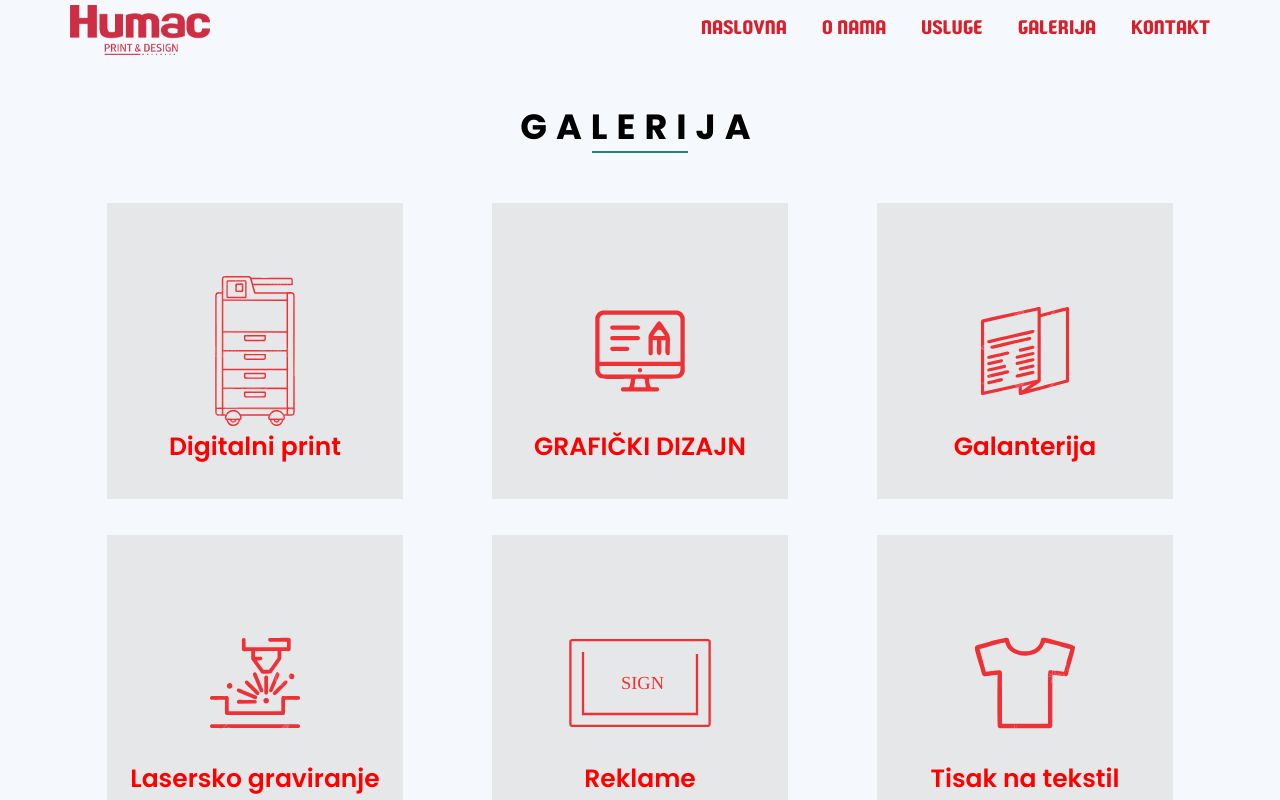
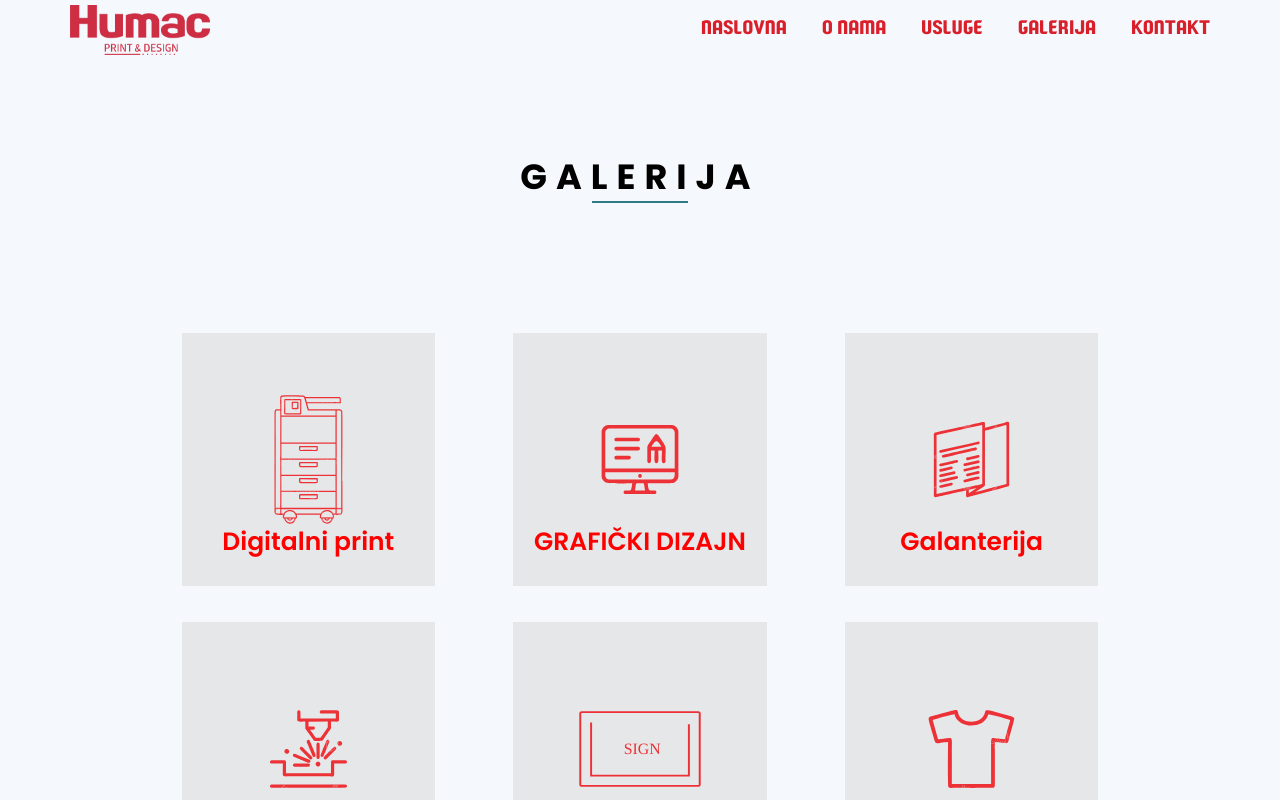
Before and after one commit to stipica19/mern_daniel, a React (Create React App) app in the folder humac-web/: page /galerija in a window 1280 px wide. Shown: the top 800 px of the page. Built offline with nearby package versions, Linux system fonts and the light colour scheme.

Commit message:
#progressBarContainer {

```diff
--- a/humac-web/src/components/ImageGrid.js
+++ b/humac-web/src/components/ImageGrid.js
@@ -38,14 +38,19 @@ const ImageGrid = ({ setSelectedImg }) => {
       <div className="container">
         <div className="row">
           <div className="section-title text-center">
-            <h1>GALERIJA/ {category} </h1>
+            <h1>GALERIJA / {category} </h1>
           </div>
         </div>
 
         <InfiniteScroll
           dataLength={images.length}
           next={fetchTodos}
-          style={{ display: "flex", flexDirection: "column-reverse" }}
+          style={{
+            display: "flex",
+            flexDirection: "column-reverse",
+
+            overflow: "auto",
+          }}
           hasMore={true}
           scrollableTarget="scrollableDiv"
         >
--- a/humac-web/src/components/Loader.js
+++ b/humac-web/src/components/Loader.js
@@ -4,11 +4,13 @@ import styled from "styled-components";
 const Loading = styled.div`
   text-align: center;
   margin: 0 auto;
+
   .lds-ellipsis {
     display: inline-block;
     position: relative;
     width: 80px;
     height: 80px;
+    padding-bottom: 200px;
   }
   .lds-ellipsis div {
     position: absolute;
--- a/humac-web/src/style.css
+++ b/humac-web/src/style.css
@@ -180,7 +180,7 @@ html {
 .section-title {
   flex: 0 0 100%;
   max-width: 100%;
-  margin-bottom: 40px;
+  margin-bottom: 120px;
 }
 
 .section-title h1 {
@@ -556,7 +556,7 @@ html {
 /*Portfolioooo  ==========    ==========          ==========           */
 .portfolio {
   background-color: #f5f8fd;
-  padding: 100px 15px;
+  padding: 150px 150px 500px 150px;
 }
 .portfolio .section-title h1::before {
   left: 30%;
```
